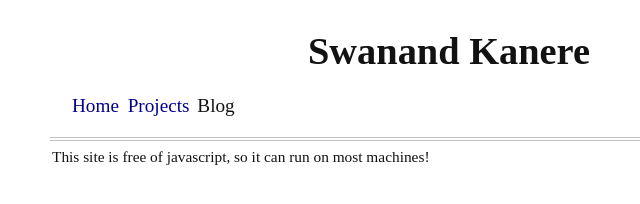
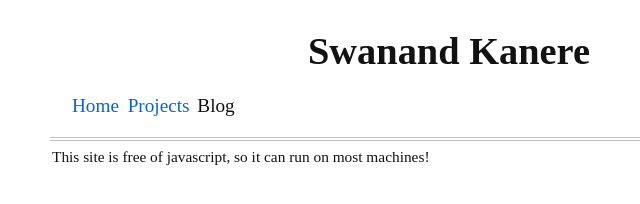
Before and after one commit to swan-goose-duck/swan-goose-duck.github.io, a plain HTML site: page blog.html in a window 1280 px wide. Shown: the full height of the page, 191-831 px from the left. Drawn offline with Linux system fonts and the light colour scheme.

Commit message:
minor change to links

```diff
--- a/basic-profile.css
+++ b/basic-profile.css
@@ -22,10 +22,10 @@ footer			{bottom:0; position:relative; border-top:1.5px solid Silver; font-size:
 header,footer   {min-width:720px; width:100%;}
 ul li           {display: inline;}
 
-a:link			{color:DarkBlue; text-decoration:none;}
-a:active		{color:DarkBlue;}
+a:link			{color:rgb(8, 101, 207); text-decoration:none;}
+a:active		{color:rgb(8, 101, 207);background:Silver;}
 a:hover			{background:Silver;}
-a:visited		{color:DarkBlue;}
+a:visited		{color:rgb(8, 101, 207);}
 
 h1			    {font-size:2.0em;}
 h2			    {font-size:1.5em;}
```
